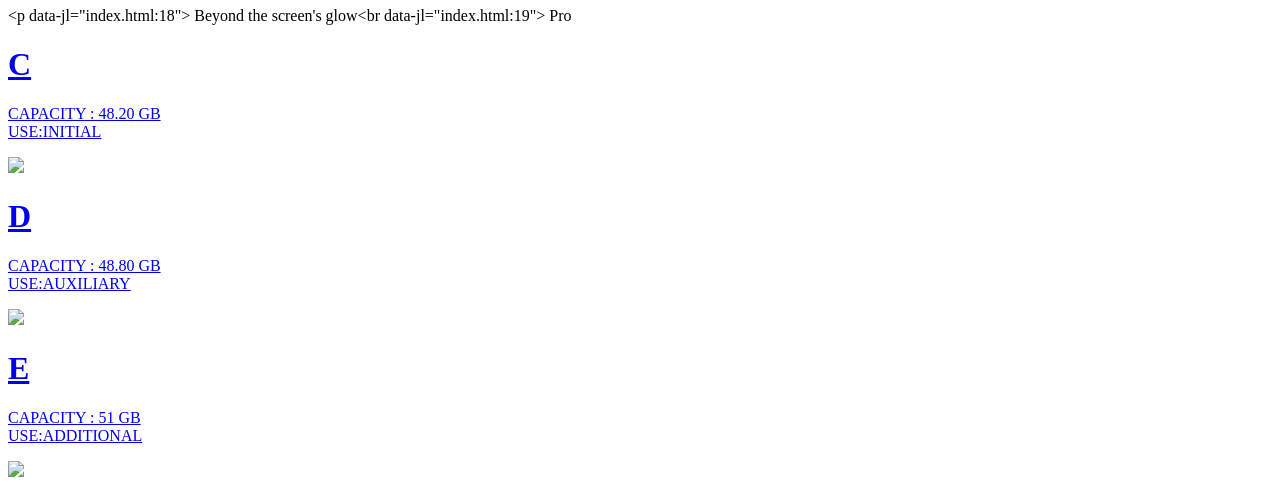
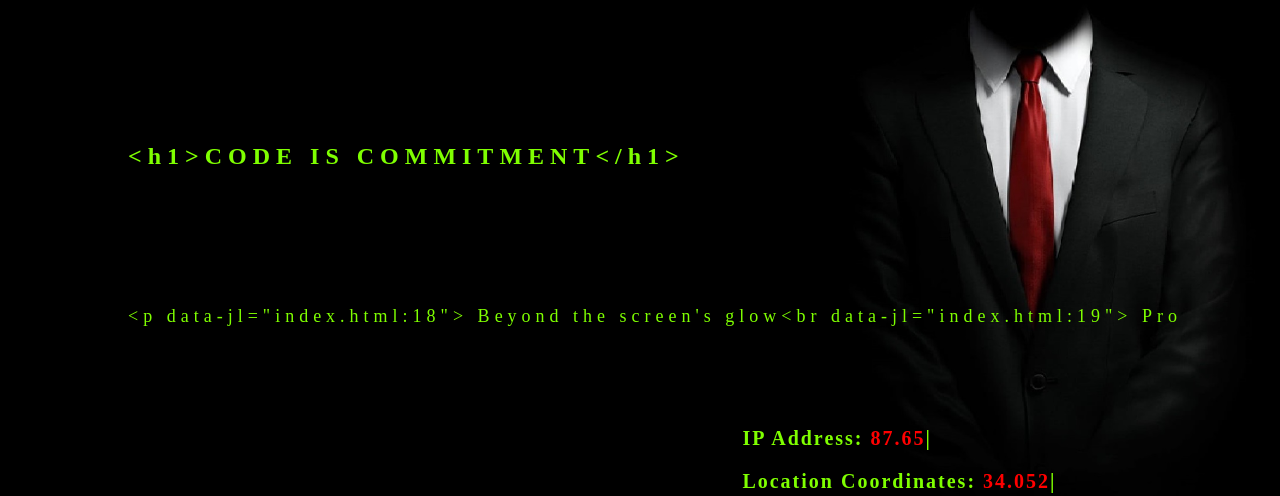
Before and after one commit to GITHUB-MSR/Hacker_Theme_Website, a plain HTML site: page index.html in a window 1280 px wide. Shown: the part 73-569 px from the top of the page. Drawn offline with nearby package versions, Linux system fonts and the light colour scheme; files whose address does not match are found by name.

Commit message:
Update index.html

```diff
--- a/index.html
+++ b/index.html
@@ -174,3 +174,261 @@
   });
 
 </script>
+
+    <style>
+      body {
+  font-family: Arial, sans-serif;
+background-image: url('file:///C:/Users/91709/Desktop/Hacker%20Theme%20Website/BG.jpg');
+  background-repeat: no-repeat;
+  background-size: cover;
+}
+#heading {
+  color: chartreuse;
+  font-family: Marske;
+  position: fixed; left:10%; top:25%;
+  letter-spacing: 6px;
+  -webkit-user-select: none; /* Safari */
+-ms-user-select: none; /* IE 10 and IE 11 */
+user-select: none; /* Standard syntax */
+}
+#intro {
+  font-family: Marske;
+  color: chartreuse;
+  letter-spacing: 5px;
+  position: fixed;
+  left:10%; bottom:50%;
+  -webkit-user-select: none; /* Safari */
+-ms-user-select: none; /* IE 10 and IE 11 */
+user-select: none; /* Standard syntax */
+}
+
+.typing-animation {
+  overflow: hidden;
+  /* Remove white-space: nowrap; */
+  font-size: 18px;
+  font-family: monospace;
+  animation: typing 4s steps(40, end);
+  line-break: auto;
+}
+
+@keyframes typing {
+  from { width: 0; }
+  to { width: 100%; }
+}
+
+/* Set up the initial styling */
+#heading {
+  font-size: 24px;
+  border-right: 2px solid black;
+  white-space: nowrap;
+  overflow: hidden;
+  animation: typing 4s steps(40, end), blink-caret 0.75s step-end infinite;
+}
+
+@keyframes fade {
+  0%{
+    opacity: 0;
+  }
+  50%{
+    opacity: 0.1;
+  }
+  100%{
+    opacity: 1;
+  }
+}
+
+@keyframes typing {
+  from {
+    width: 0;
+  }
+  to {
+    width: 100%;
+  }
+}
+
+/* Blinking caret animation */
+@keyframes blink-caret {
+  from,
+  to {
+    border-color: transparent;
+  }
+  50% {
+    border-color: black;
+  }
+}
+#drive-C{
+  color: red;
+      font-family: Marske;
+      text-shadow: 0 0 1px red;
+    position: fixed; left:53.5%; bottom: 16.3%;
+    }
+    #drive-name-C{
+  color: chartreuse;
+      font-family: Marske;
+    position: fixed; left:53.5%; bottom: 12.5%;
+    letter-spacing: 0.5px;
+    }
+   #C{
+  position: fixed; left:49%; bottom: 15%;
+}
+
+    #drive-D{
+  color: red;
+      font-family: Marske;
+      text-shadow: 0 0 1px red;
+    position: fixed; left:69.5%; bottom: 16.5%;
+    }
+    #drive-name-D{
+  color: chartreuse;
+      font-family: Marske;
+    position: fixed; left:69.5%; bottom: 12.5%;
+    letter-spacing: 0.5px;
+    }
+    #D{
+  position: fixed; left:65%; bottom: 15%;
+}
+
+
+
+
+#drive-E{
+  color: red;
+      font-family: Marske;
+      text-shadow: 0 0 1px red;
+    position: fixed; left:85.8%; bottom: 16.5%;
+    }
+    #drive-name-E{
+  color: chartreuse;
+      font-family: Marske;
+    position: fixed; left:85.8%; bottom: 12.5%;
+    letter-spacing: 0.5px;
+    }
+#E{
+  position: fixed; left:81.2%; bottom: 15%;
+}
+#E-drive{
+  display: none; /* Hide the div initially */
+    opacity: 0; /* Make the div transparent */
+    transition: opacity 1s;
+}
+#C-drive{
+  display: none; /* Hide the div initially */
+    opacity: 0; /* Make the div transparent */
+    transition: opacity 1s;
+}#D-drive{
+  display: none; /* Hide the div initially */
+    opacity: 0; /* Make the div transparent */
+    transition: opacity 1s;
+}
+
+
+
+
+
+  img{
+    width: 60px;
+    height: 60px;
+  }
+
+  a{
+    text-decoration: none;
+    color: chartreuse;
+  }
+  a:hover{
+    color: red;
+  }
+  #VS{
+    color: chartreuse;
+      font-family: Marske;
+      letter-spacing: 6px;
+    position: fixed; bottom: 13%; left:10%;
+    font-size: 25px;
+    transition: 1s ease;
+  }
+  #VS:hover{
+    color: red;
+    text-shadow: 0 0 2.5px rgba(255, 0, 0, 0.8), 0 0 2.5px rgba(255, 0, 0, 0.8), 0 0  2.5px rgba(255, 0, 0, 0.8);
+    transition: 1s ease;
+    letter-spacing: 10px;
+  }
+
+  #DV{
+    color: chartreuse;
+      font-family: Marske;
+      letter-spacing: 6px;
+    position: fixed; bottom: 18%; left:10%;
+    font-size: 25px;
+    transition: 1s ease;
+  }
+  #DV:hover{
+    color: red;
+    text-shadow: 0 0 2.5px rgba(255, 0, 0, 0.8), 0 0 2.5px rgba(255, 0, 0, 0.8), 0 0  2.5px rgba(255, 0, 0, 0.8);
+    transition: 1s ease;
+    letter-spacing: 10px;
+  }
+
+
+  #MSR{
+    color: chartreuse;
+      font-family: Marske;
+      letter-spacing: 6px;
+    position: fixed; bottom: 18%; left:30%;
+    font-size: 25px;
+    transition: 1s ease;
+  }
+  #MSR:hover{
+    color: red;
+    text-shadow: 0 0 2.5px rgba(255, 0, 0, 0.8), 0 0 2.5px rgba(255, 0, 0, 0.8), 0 0  2.5px rgba(255, 0, 0, 0.8);
+    transition: 1s ease;
+    letter-spacing: 10px;
+  }
+
+
+
+
+  #DOC{
+    color: chartreuse;
+      font-family: Marske;
+      letter-spacing: 6px;
+    position: fixed; bottom: 13%; left:30%;
+    font-size: 25px;
+    transition: 1s ease;
+  }
+  #DOC:hover{
+    color: red;
+    text-shadow: 0 0 2.5px rgba(255, 0, 0, 0.8), 0 0 2.5px rgba(255, 0, 0, 0.8), 0 0  2.5px rgba(255, 0, 0, 0.8);
+    transition: 1s ease;
+    letter-spacing: 10px;
+  }
+
+  iframe{
+    border: none;
+    overflow: hidden;
+    overflow-x: hidden;
+    width: 62%;
+    height: 500px;
+    z-index: -99;
+  }
+
+
+
+body{
+  background-color: black;
+  font-family: Marske;
+  letter-spacing: 2px;
+}
+
+#ip, #location{
+  color: red;
+}
+#ios{
+  color: chartreuse;
+  font-size: 20px;
+}
+
+#gen{
+  position: fixed;
+  top:60%;
+  left: 58%;
+}
+    </style>
```
